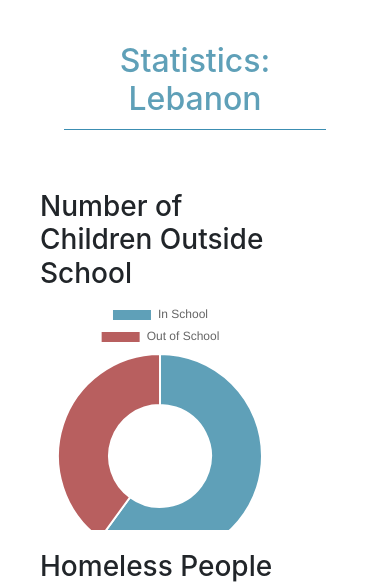
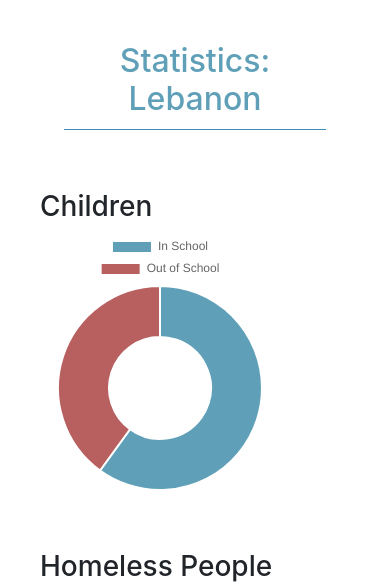
Before and after one commit to Wissam-Hawc/HandfullHands, a Django app: a page that uses Charity/templates/pages/why.html in a window 390 px wide. Shown: the part 1100-1682 px from the top of the page. Run offline with Django 4.2, Linux system fonts and the light colour scheme; some libraries are stand-ins or nearby versions.

Commit message:
responsive why hopeflhnds

```diff
--- a/Charity/templates/pages/why.html
+++ b/Charity/templates/pages/why.html
@@ -95,7 +95,7 @@
 
     <div class="diagrams-container">
         <div class="diagram-container">
-            <h3>Number of Children Outside School</h3>
+            <h3>Children</h3>
             <canvas id="childrenChart"></canvas>
         </div>
 
```
